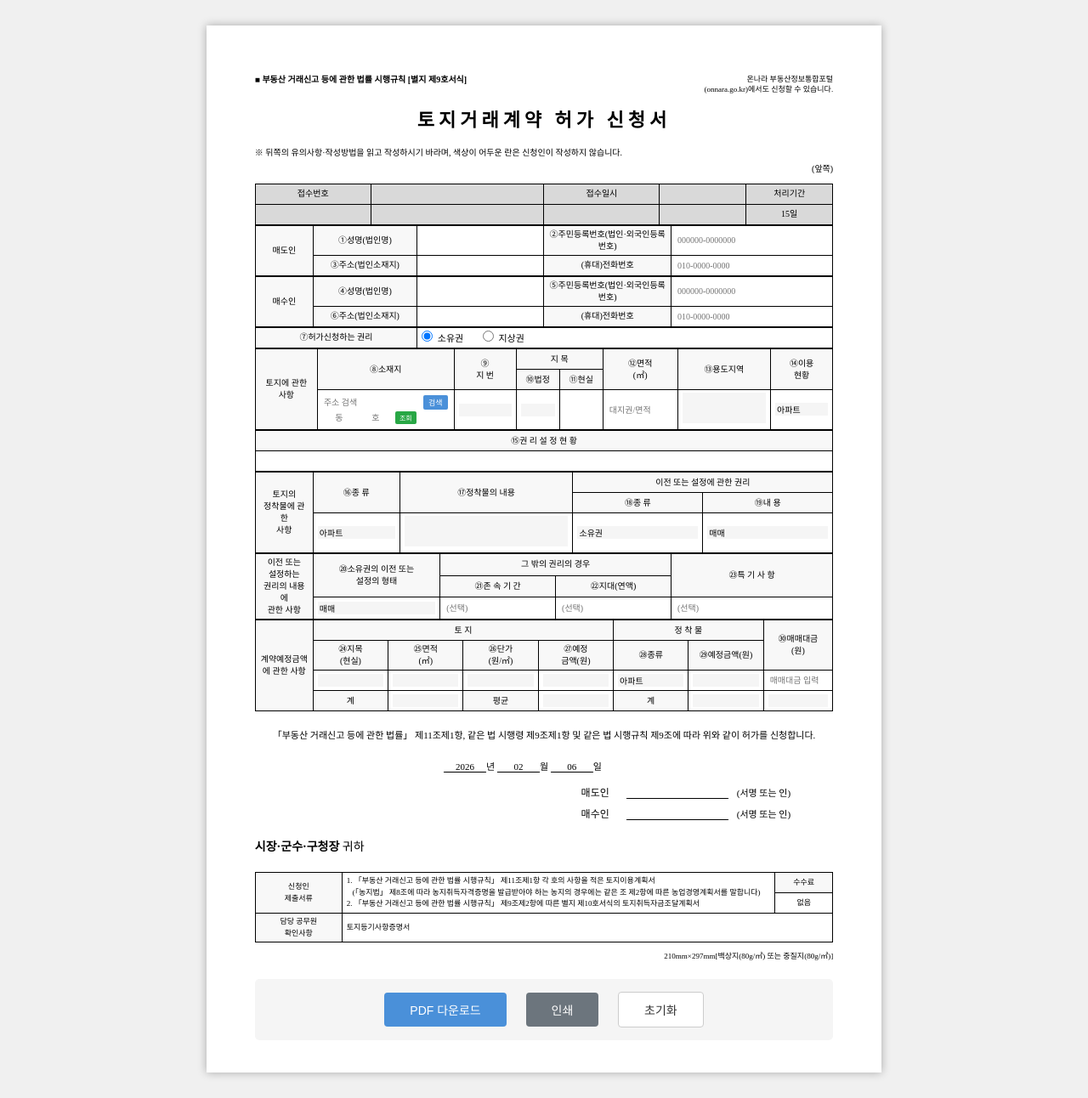
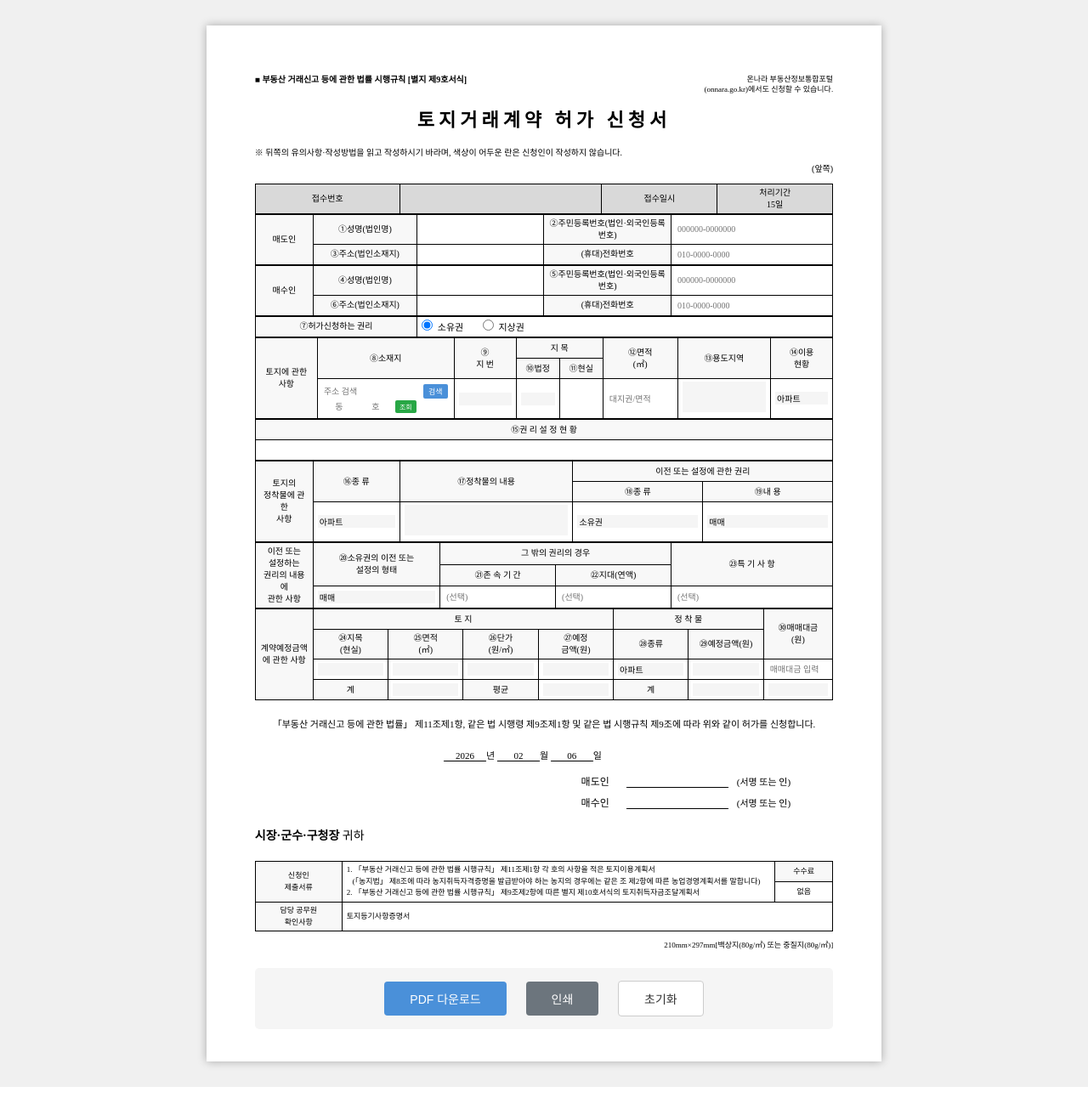
Before and after one commit to ksy1477/landtradingpermission, a Flask app: page / in a window 1280 px wide. Shown: the whole page at 85% size. Run offline with Flask 3, Linux system fonts and the light colour scheme.

Commit message:
Fix header to match PDF form - single row layout

```diff
--- a/templates/index.html
+++ b/templates/index.html
@@ -23,18 +23,10 @@
             <!-- 접수 정보 (회색 배경) -->
             <table class="form-table">
                 <tr>
-                    <td class="label gray-bg" style="width:20%">접수번호</td>
-                    <td class="gray-bg" style="width:30%"></td>
+                    <td class="label gray-bg" style="width:25%">접수번호</td>
+                    <td class="gray-bg" style="width:35%"></td>
                     <td class="label gray-bg" style="width:20%">접수일시</td>
-                    <td class="gray-bg" style="width:15%"></td>
-                    <td class="label gray-bg" style="width:15%">처리기간</td>
-                </tr>
-                <tr>
-                    <td class="gray-bg"></td>
-                    <td class="gray-bg"></td>
-                    <td class="gray-bg"></td>
-                    <td class="gray-bg"></td>
-                    <td class="gray-bg center">15일</td>
+                    <td class="gray-bg center" style="width:20%">처리기간<br>15일</td>
                 </tr>
             </table>
 
```
